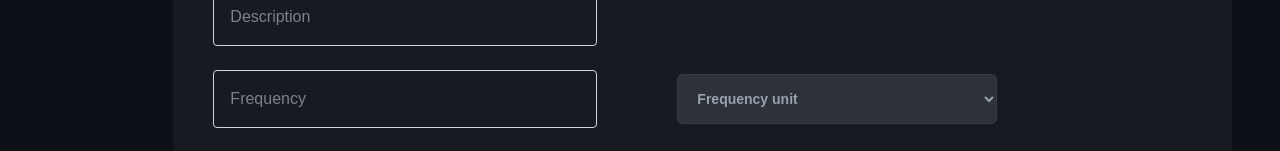
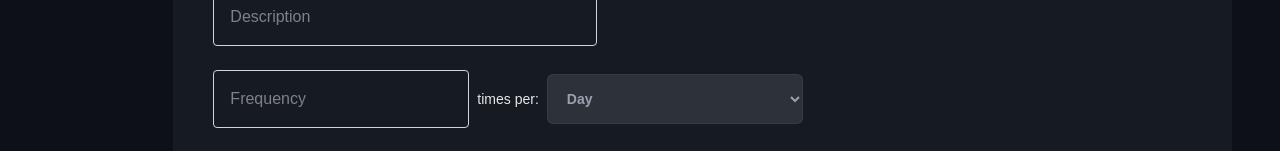
Before and after one commit to Gal-Greenberg/Habit_Tracker, a Next.js app in the folder frontend/: page /habits/create in a window 1280 px wide. Shown: the part 278-429 px from the top of the page. Built offline with nearby package versions, Linux system fonts and the light colour scheme; no server answers.

Commit message:
fix bugs

```diff
--- a/frontend/app/habits/create/page.tsx
+++ b/frontend/app/habits/create/page.tsx
@@ -9,7 +9,7 @@ const createHabitPage = () => {
     const [title, setTitle] = useState("");
     const [description, setDescription] = useState("");
     const [frequency, setFrequency] = useState(0);
-    const [frequencyUnit, setFrequencyUnit] = useState("");
+    const [frequencyUnit, setFrequencyUnit] = useState("Day");
     const [assignedGoal, setAssignedGoal] = useState("");
     const router = useRouter();
 
@@ -56,16 +56,16 @@ const createHabitPage = () => {
 
             <input type="number"
                 placeholder="Frequency"
-                className="border border-gray-300 rounded p-4 mb-6 mr-20 w-sm"
+                className="border border-gray-300 rounded p-4 mb-6 mr-2 w-3xs"
                 onChange={(e) => (setFrequency(Number(e.target.value)))}
             />
-            <select className="rounded-md bg-white/10 *:bg-gray-800 w-xs p-4 text-gray-400 text-sm font-semibold inset-ring-1 inset-ring-white/5 hover:bg-white/20"
-                    defaultValue="select"
+            <div className="inline text-sm text-textMain mb-2 mr-2">times per:</div   >
+            <select className="rounded-md bg-white/10 *:bg-gray-800 w-3xs p-4 text-gray-400 text-sm font-semibold inset-ring-1 inset-ring-white/5 hover:bg-white/20"
+                    defaultValue="Day"
                     onChange={(e) => setFrequencyUnit(e.target.value)}>
-                <option value="select" disabled>Frequency unit</option>
-                <option value="Hours">Hours</option>
-                <option value="Days">Days</option>
-                <option value="Weeks">Weeks</option>
+                <option value="Hour">Hour</option>
+                <option value="Day">Day</option>
+                <option value="Week">Week</option>
             </select>
             <br />
             <select className="rounded-md bg-white/10 *:bg-gray-800 w-lg p-4 text-gray-400 text-sm font-semibold inset-ring-1 inset-ring-white/5 hover:bg-white/20"
```
Also changed, not shown: 1 other file (tests, documents, lock files or other folders).
